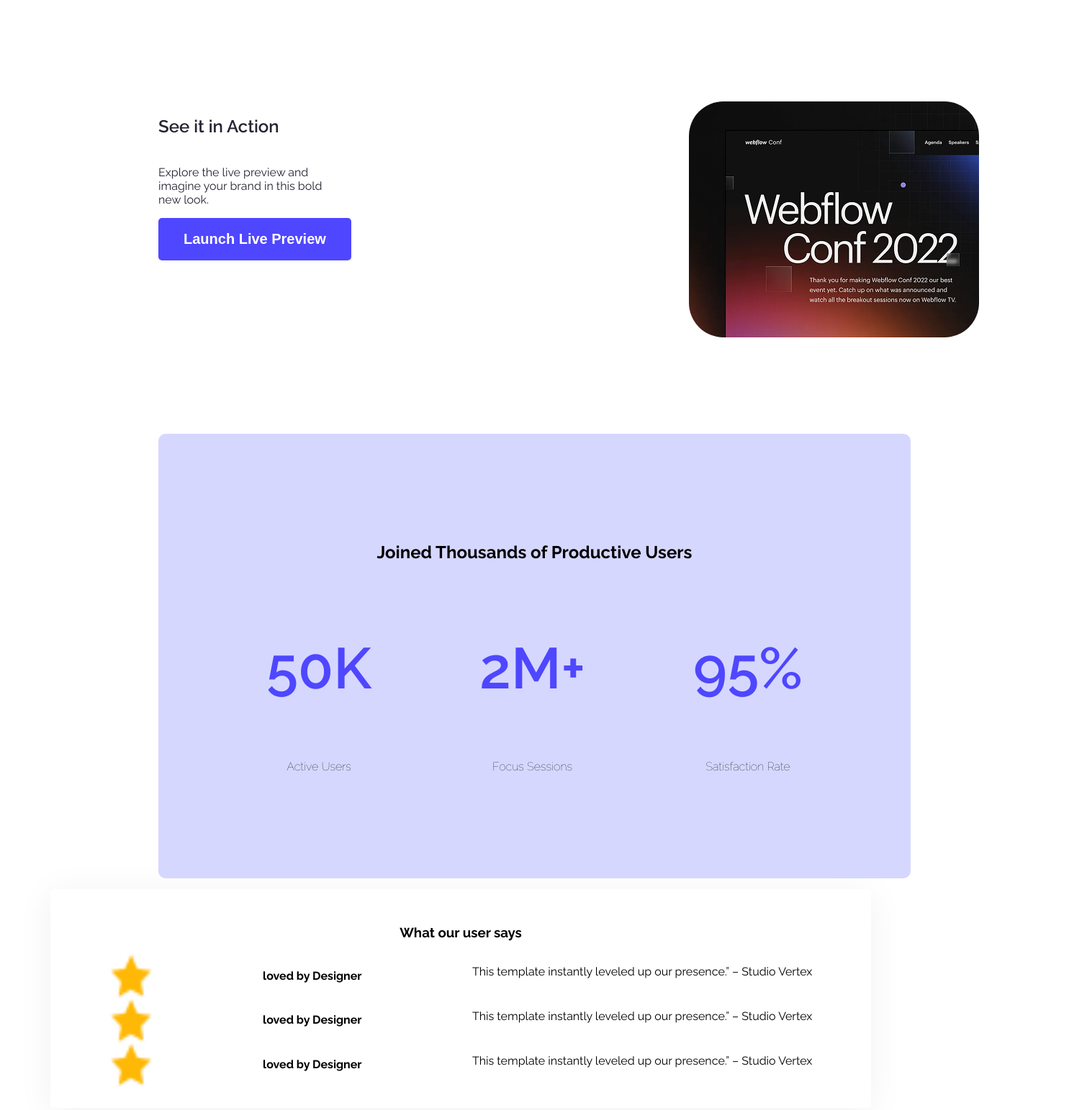
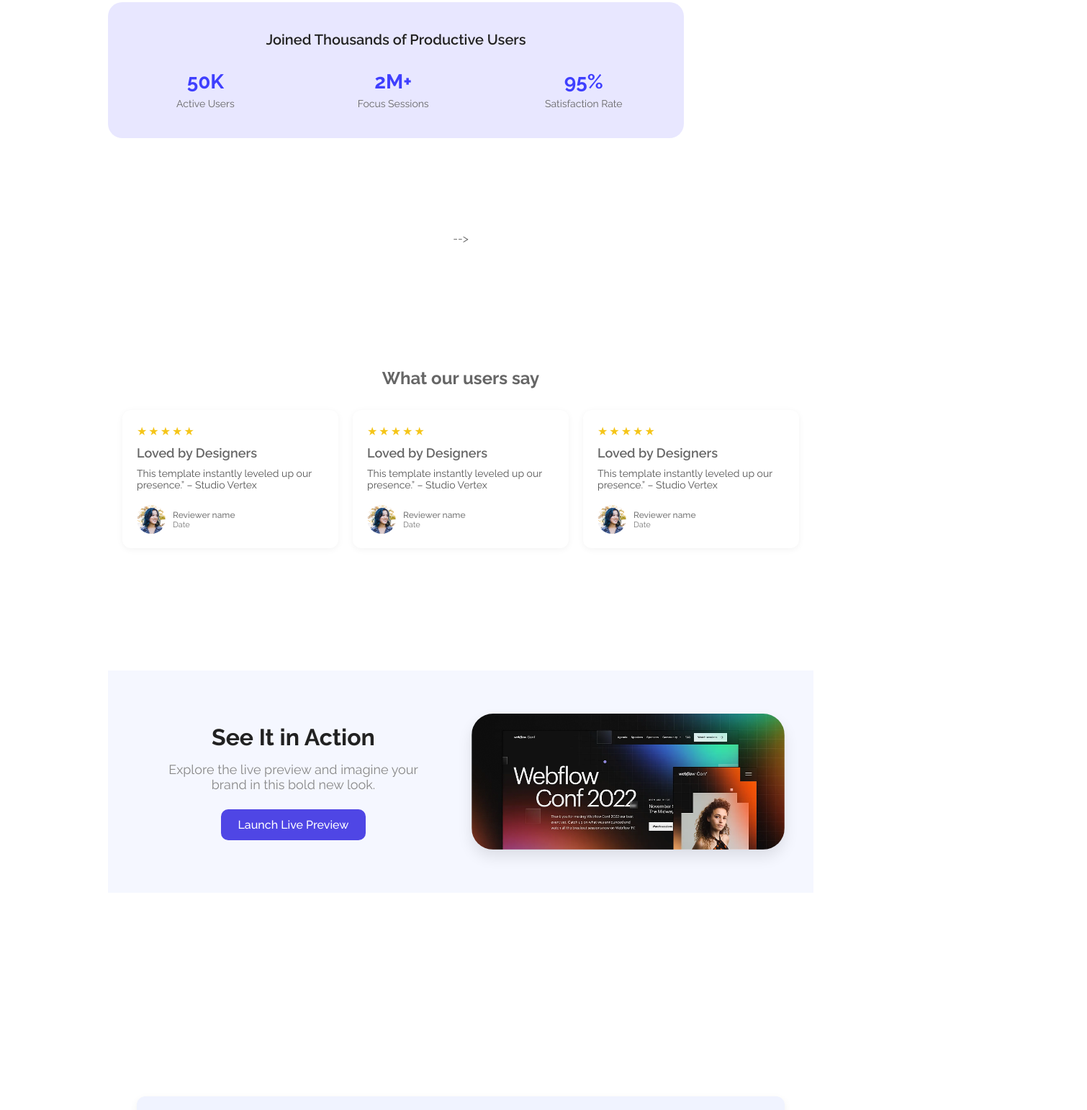
Before and after one commit to TanniRoy/my-1st-assign, a plain HTML site: page index.html in a window 1280 px wide. Shown: the part 825-2368 px from the top of the page at 72% size, 1510 px wide, since content can reach past the window. Drawn offline with Linux system fonts and the light colour scheme.

Commit message:
add more things

```diff
--- a/index.html
+++ b/index.html
@@ -16,7 +16,18 @@
 <body class="raleway">
 
     <!-- nav style -->
-    <header class="head">
+    <header class="header-bg">
+        <div class="site-header">
+            <div class="logo">LOGO</div>
+            <a href="#" class="signup-btn">Sign Up</a>
+        </div>
+
+        <div class="hero-text">
+            <h1>Cool Dark UI Template for <br />Webflow Agencies!</h1>
+            <a href="#" class="hero-btn">Stay Focused</a>
+        </div>
+    </header>
+    <!-- <header class="head">
         <nav>
             <h2 class="nav-logo">LOGO</h2>
             <ul>
@@ -30,94 +41,92 @@
             <button class="btn-basic">Stay Focused</button>
         </div>
 
-    </header>
-    <!-- action-style -->
+    </header> -->
+
     <main>
-        <section class="action ">
-            <div class="action-set">
-                <h2 class="action-title">See it in Action</h2>
-                <p class="action-des">Explore the live preview and imagine your brand in this bold new look.</p>
-                <button class="btn-basic action-button">Launch Live Preview</button>
-            </div>
-            <div class="action-img">
-                <img src="Assets/wc-mini.png" alt="">
-            </div>
 
 
-            <!-- user style -->
-            <section class="users secondary-bg">
+        <!-- user style -->
+        <section class="stats-section">
+            <h2 class="stats-title">Joined Thousands of Productive Users</h2>
+            <div class="stats-container">
+                <div class="stat-item">
+                    <div class="stat-value">50K</div>
+                    <div class="stat-label">Active Users</div>
+                </div>
+                <div class="stat-item">
+                    <div class="stat-value">2M+</div>
+                    <div class="stat-label">Focus Sessions</div>
+                </div>
+                <div class="stat-item">
+                    <div class="stat-value">95%</div>
+                    <div class="stat-label">Satisfaction Rate</div>
+                </div>
+            </div>
+        </section> -->
 
 
-                <h2>Joined Thousands of Productive Users</h2>
-
-                <div class="user-items">
-                    <div class="user-item">
-                        <p class="item-title">50K</p>
-                        <p class="item-description">Active Users</p>
-                    </div>
-                    <div class="user-item">
-                        <p class="item-title">2M+</p>
-                        <p class="item-description">Focus Sessions</p>
-                    </div>
-                    <div class="user-item">
-                        <p class="item-title">95%</p>
-                        <p class="item-description">Satisfaction Rate</p>
+        <section class="testimonials-section">
+            <h2>What our users say</h2>
+            <div class="testimonials-grid">
+                <!-- Testimonial Card -->
+                <div class="testimonial-card">
+                    <div class="stars">★★★★★</div>
+                    <h3>Loved by Designers</h3>
+                    <p class="quote">This template instantly leveled up our presence.” – Studio Vertex</p>
+                    <div class="reviewer">
+                        <img src="Assets/avatar.png" alt="Reviewer photo" />
+                        <div class="reviewer-details">
+                            <p class="name">Reviewer name</p>
+                            <p class="date">Date</p>
+                        </div>
                     </div>
                 </div>
 
+                <!-- Testimonial Card -->
+                <div class="testimonial-card">
+                    <div class="stars">★★★★★</div>
+                    <h3>Loved by Designers</h3>
+                    <p class="quote">This template instantly leveled up our presence.” – Studio Vertex</p>
+                    <div class="reviewer">
+                        <img src="Assets/avatar.png" alt="Reviewer photo" />
+                        <div class="reviewer-details">
+                            <p class="name">Reviewer name</p>
+                            <p class="date">Date</p>
+                        </div>
+                    </div>
+                </div>
 
-            </section>
+                <!-- Testimonial Card -->
+                <div class="testimonial-card">
+                    <div class="stars">★★★★★</div>
+                    <h3>Loved by Designers</h3>
+                    <p class="quote">This template instantly leveled up our presence.” – Studio Vertex</p>
+                    <div class="reviewer">
+                        <img src="Assets/avatar.png" alt="Reviewer photo" />
+                        <div class="reviewer-details">
+                            <p class="name">Reviewer name</p>
+                            <p class="date">Date</p>
+                        </div>
+                    </div>
+                </div>
+            </div>
         </section>
-        <br>
-        <br>
-        <br>
-        <br>
-        <br>
-        <br>
-        <br>
-        <br>
-        <br>
-        <br>
-        <br>
-        <br>
-        <br>
-        <br>
-        <br>
-        <br>
-        <br>
-        <!-- what i do section start -->
-        <section>
 
 
-            <section class="skill">
-                <h3 class="section-title text-center">What our user says</h3>
-                <div class="skills-container">
-                    <img src="Assets/icon-star.png" alt="">
-                    <h4 class="skill-title">loved by Designer</h4>
-                    <p class="skill-description">This template instantly leveled up our presence.” – Studio Vertex</p>
-                </div>
 
-                <div class="skills-container">
-                    <img src="Assets/icon-star.png" alt="">
-                    <h4 class="skill-title">loved by Designer</h4>
-                    <p class="skill-description">This template instantly leveled up our presence.” – Studio Vertex</p>
-                </div>
 
-                <div class="skills-container">
-                    <img src="Assets/icon-star.png" alt="">
-                    <h4 class="skill-title">loved by Designer</h4>
-                    <p class="skill-description">This template instantly leveled up our presence.” – Studio Vertex</p>
-                </div>
-
-            </section>
-        </section>
-
-        <section class="focus">
-            <h1>Ready to focus better</h1>
-            <p>This template insantly leveled up our presence."-Studio Vertex</p>
-            <button class="btn-basic">Get Started Free</button>
-            <div class>
-                <img src="Assets/wc-big.png" alt="">
+        <section class="see-it-section">
+            <div class="content">
+                <h2>See It in Action</h2>
+                <p class="description">
+                    Explore the live preview and imagine your<br />
+                    brand in this bold new look.
+                </p>
+                <a href="#" class="btn">Launch Live Preview</a>
+            </div>
+            <div class="image-container">
+                <img src="Assets/wc-big.png" alt="Preview Image" />
             </div>
         </section>
 
--- a/styles/assign.css
+++ b/styles/assign.css
@@ -8,132 +8,144 @@
     font-style: normal;
 }
 
-.head {
-    background-image: url(../Assets/Hero-bg.png);
-    weight: 1440px;
+
+
+/* Full header section background */
+.header-bg {
+    background-color: #f5f7ff;
+    background-image: url('../Assets/Hero-bg.png');
+    background-repeat: repeat;
+    background-size: cover;
+    width: 1440;
     height: 698px;
+    /* min-height: 100vh; */
+    padding: 40px;
+    display: flex;
+    flex-direction: column;
+    align-items: center;
+}
+
+/* Top logo + sign-up row */
+.site-header {
+    display: flex;
+    justify-content: space-between;
+    align-items: center;
+    width: 100%;
+    max-width: 1200px;
+    margin-bottom: 60px;
+}
+
+.logo {
+    font-weight: 700;
+    font-size: 20px;
+    color: #3f3fff;
+}
+
+/* Sign Up button */
+.signup-btn {
+    background-color: #3f3fff;
+    color: #fff;
+    text-decoration: none;
+    padding: 10px 18px;
+    border-radius: 8px;
+    font-size: 14px;
+    font-weight: 500;
+
+}
+
+.signup-btn:hover {
+    background-color: #2f2fd6;
+}
+
+/* Hero title and button */
+.hero-text {
+    text-align: center;
+    margin-top: 80px;
+}
+
+.hero-text h1 {
+    font-size: 36px;
+    font-weight: 700;
+    color: #111;
+    margin-bottom: 30px;
+}
+
+.hero-btn {
+    background-color: #3f3fff;
+    color: #fff;
+    padding: 12px 24px;
+    border-radius: 10px;
+    font-size: 14px;
+    text-decoration: none;
+    font-weight: 500;
+    transition: background 0.3s;
+}
+
+.hero-btn:hover {
+    background-color: #2f2fd6;
+}
+
+main {
+    max-width: 1140px;
+    margin: 0 auto;
+    gap: 50px;
+}
+
+main section {
+    margin-top: 130px;
+    margin-bottom: 130px;
 }
 
 
 
-.btn-basic {
-    background-color: #4E47FF;
-    font-weight: bold;
-    font-size: 20px;
-    color: white;
-    padding: 18px 35px;
-    border-radius: 5px;
-    border: none;
-}
-
-
-
-nav {
-    display: flex;
-    align-items: center;
-    justify-content: space-between;
-    margin: 0px 200px;
-}
-
-.nav-logo {
-    color: #4E47FF;
-    font-size: 34px;
-    font-weight: bold;
-
-
-}
-
-
-nav ul li {
-    list-style: none;
-    margin-right: 51px;
-}
-
-nav li a {
-    text-decoration: none;
-    font-size: 20px;
-
-}
-
-
-/* Banner styles */
-.banner-des {
-    color: #252432;
-    font-size: 65px;
-    font-weight: bold;
-    text-align: center;
-}
-
-.btn-banner {
-    text-align: center;
-}
-
-.banner {
-    /* text-align: center; */
-}
-
-/* Action styles */
-
-.action {
-    display: flex;
-    justify-content: space-between;
-    flex-wrap: wrap;
-    gap: auto;
-    width: 1140px;
-    height: 382px;
-    padding: 130px 150px;
-    text-align: left;
-
-}
-
-.action-title {
-    font-weight: 600;
-    font-size: 45;
-    width: 517px;
-    height: 49px;
-    color: #252432;
-}
-
-.action-des {
-    color: #252432;
-    font-size: 24;
-    width: 50%;
-}
-
-.action img {
-    height: 328px;
-    width: 403px;
-    border-radius: 48px;
-
-}
-
-.action-set {
-    /* text-align: justify; */
-    margin: ;
-}
-
-/* .action-button {
-    width: 229px;
-    height: 48px;
-    padding: 20px;
-    font-size: 16;
-    font-weight: 600;
-} */
 
 
 
 
-.users {
-    border-radius: 10px;
-    padding: 130px 150px;
+
+
+
+
+
+.stats-section {
+    background-color: #e8e7ff;
+    padding: 40px 20px;
+    border-radius: 20px;
     text-align: center;
-    /* background-color: #D6D7FF; */
-    /* width: 1140; */
-    /* height: 100vh; */
-    /* height: 306px; */
-    /* padding: 80px 50px; */
+    max-width: 800px;
+    width: 100%;
+}
 
+.stats-title {
+    font-size: 20px;
+    font-weight: 600;
+    margin-bottom: 30px;
+    color: #222;
 }
+
+.stats-container {
+    display: flex;
+    justify-content: space-around;
+    flex-wrap: wrap;
+    gap: 30px;
+}
+
+.stat-item {
+    min-width: 100px;
+}
+
+.stat-value {
+    font-size: 28px;
+    font-weight: bold;
+    color: #3f3fff;
+}
+
+.stat-label {
+    font-size: 14px;
+    color: #666;
+    margin-top: 6px;
+}
+
 
 .user-items {
     display: flex;
@@ -142,11 +154,9 @@ nav li a {
 
     /* border-radius: 8px; */
 
-
     gap: 150px;
     flex-wrap: wrap;
     /* text-align: center; */
-
 
 }
 
@@ -169,7 +179,7 @@ nav li a {
     font-size: 80px;
 }
 
-main {
+/* main {
     max-width: 1140px;
     margin: 0 auto;
 }
@@ -177,7 +187,7 @@ main {
 main section {
     margin-top: 130px;
     margin-bottom: 130px;
-}
+} */
 
 .secondary-bg {
     background-color: #D6D7FF;
@@ -189,12 +199,83 @@ main section {
 
 
 /* skill styles */
-.skills-container {
+
+
+
+.testimonials-section {
+    padding: 40px 20px;
+    text-align: center;
+}
+
+.testimonials-section h2 {
+    font-size: 24px;
+    margin-bottom: 30px;
+}
+
+.testimonials-grid {
     display: flex;
-    justify-content: space-around;
-    gap: 50px;
-    /* padding: 30px; */
+    justify-content: center;
+    flex-wrap: wrap;
+    gap: 20px;
 }
+
+.testimonial-card {
+    background-color: #fff;
+    padding: 20px;
+    border-radius: 12px;
+    box-shadow: 0 2px 10px rgba(0, 0, 0, 0.05);
+    max-width: 300px;
+    text-align: left;
+    display: flex;
+    flex-direction: column;
+    gap: 10px;
+}
+
+.stars {
+    color: #f5c518;
+    font-size: 16px;
+    letter-spacing: 2px;
+    border-image-repeat: 5;
+}
+
+.testimonial-card h3 {
+    font-size: 18px;
+    font-weight: 600;
+}
+
+.quote {
+    font-size: 14px;
+    color: #555;
+}
+
+.reviewer {
+    display: flex;
+    align-items: center;
+    margin-top: 10px;
+    gap: 10px;
+}
+
+.reviewer img {
+    width: 40px;
+    height: 40px;
+    border-radius: 50%;
+}
+
+.reviewer-details {
+    font-size: 12px;
+    color: #777;
+}
+
+.name {
+    font-weight: 500;
+}
+
+.date {
+    font-size: 11px;
+}
+
+
+
 
 .skill {
     padding: 30px;
@@ -206,26 +287,67 @@ main section {
     width: 60px;
 }
 
-.focus {
-    text-align: center;
-    max-width: 1140;
-    height: 698;
-    background-color: aliceblue;
-    padding: 71px 150px;
-    gap: 40px;
 
+
+
+
+
+.see-it-section {
+    display: flex;
+    flex-wrap: wrap;
+    align-items: center;
+    justify-content: space-between;
+    padding: 60px 40px;
+    background-color: #f5f7ff;
+    gap: 30px;
 }
 
-.webflow img {
-    /* width: 840; */
-    /* height: 364px; */
-    /* padding: 71px 150px; */
-    text-align: center;
-    border-radius: 30px;
-    width: 100%;
-    height: 300px;
+.content {
+    flex: 1;
+    min-width: 280px;
 }
 
+.content h2 {
+    font-size: 32px;
+    font-weight: bold;
+    color: #222;
+    margin-bottom: 16px;
+}
+
+.description {
+    font-size: 18px;
+    color: #888;
+    margin-bottom: 24px;
+}
+
+.btn {
+    display: inline-block;
+    background-color: #4f46e5;
+    color: white;
+    padding: 12px 24px;
+    border-radius: 10px;
+    font-weight: 500;
+    text-decoration: none;
+    transition: background-color 0.3s;
+}
+
+.btn:hover {
+    background-color: #3730a3;
+}
+
+.image-container {
+    flex: 1;
+    min-width: 280px;
+    display: flex;
+    justify-content: center;
+}
+
+.image-container img {
+    width: 100%;
+    max-width: 500px;
+    border-radius: 30px;
+    box-shadow: 0 10px 20px rgba(0, 0, 0, 0.1);
+}
 
 /* form style */
 .contact-section {
@@ -324,3 +446,64 @@ button:hover {
         width: 100%;
     }
 }
+
+/* footer styles */
+/* Reset some default spacing */
+* {
+    margin: 0;
+    padding: 0;
+    box-sizing: border-box;
+}
+
+
+body {
+    font-family: 'Segoe UI', Tahoma, Geneva, Verdana, sans-serif;
+    background-color: #fff;
+    color: #666;
+    text-align: center;
+    min-height: 100vh;
+    display: flex;
+    flex-direction: column;
+    justify-content: space-between;
+}
+
+.site-footer {
+    padding: 40px 20px;
+    background-color: #f9f9f9;
+    border-top: 1px solid #eee;
+
+}
+
+
+.logo {
+    font-size: 48px;
+    font-weight: 800;
+    color: #3f3fff;
+    margin-bottom: 20px;
+}
+
+.tagline {
+    font-size: 14px;
+    color: #888;
+    margin-bottom: 30px;
+    max-width: 600px;
+    margin-left: auto;
+    margin-right: auto;
+}
+
+.footer-nav {
+    display: flex;
+    justify-content: center;
+    gap: 30px;
+    font-size: 14px;
+}
+
+.footer-nav a {
+    text-decoration: none;
+    color: #777;
+    transition: color 0.3s;
+}
+
+.footer-nav a:hover {
+    color: #3f3fff;
+}
```
